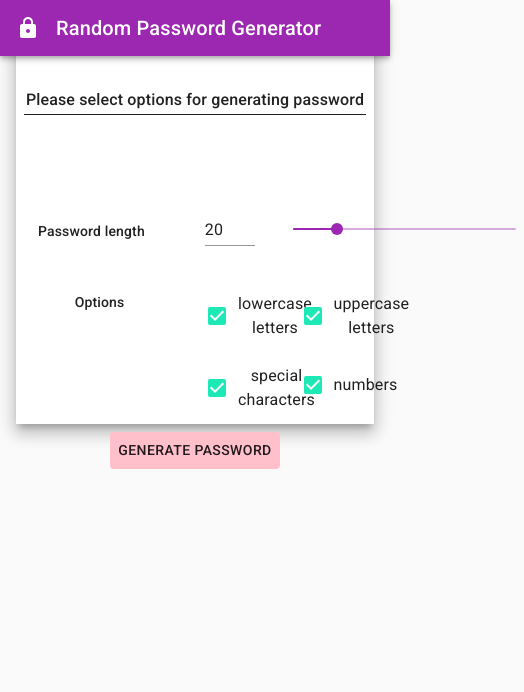
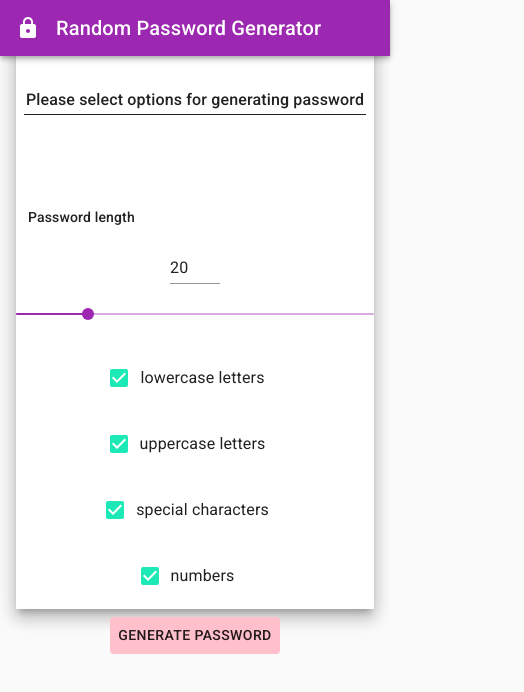
Before and after one commit to szaster/Password-Generator, a React (Create React App) app: page / in a window 390 px wide. Shown: the top 692 px of the page, 524 px wide, since content can reach past the window. Built offline with nearby package versions, Linux system fonts and the light colour scheme.

Commit message:
bug fix, responsive layout fix

```diff
--- a/src/components/CharactersNumber.js
+++ b/src/components/CharactersNumber.js
@@ -5,7 +5,9 @@ import { Grid, Input, Slider, Box, Typography } from "@material-ui/core";
 // TODO! What is root: {r....}
 const useStyles = makeStyles({
   root: {
-    width: 500,
+    // width: 450,
+    flexGrow: 1,
+    overflow: "hidden",
   },
   input: {
     width: 50,
@@ -15,9 +17,10 @@ const useStyles = makeStyles({
 function CharactersNumber() {
   const classes = useStyles();
   const [value, setValue] = React.useState(20);
+
   const handleInputChange = (event) => {
     console.log(event);
-    setValue(event.target.value === "" ? 0 : Number(event.target.value));
+    setValue(event.target.value === "" ? "" : Number(event.target.value));
   };
 
   const handleSliderChange = (event, newValue) => {
@@ -34,17 +37,13 @@ function CharactersNumber() {
 
   return (
     <div className={classes.root}>
-      {/* <Typography id="input-slider" gutter Bottom> */}
-
-      {/* Password length */}
-      {/* </Typography> */}
       <Grid container spacing={2} alignItems="center">
-        <Grid item style={{ padding: 30 }}>
+        <Grid item style={{ padding: 20 }}>
           <Box textAlign="center" fontWeight="fontWeightMedium">
             Password length
           </Box>
         </Grid>
-        <Grid item style={{ padding: 30 }}>
+        <Grid item xs={12} sm>
           <Input
             className={classes.input}
             value={value}
@@ -59,7 +58,7 @@ function CharactersNumber() {
             }}
           />
         </Grid>
-        <Grid item xs>
+        <Grid item xs={12} sm>
           <Slider
             value={typeof value === "number" ? value : 0}
             onChange={handleSliderChange}
--- a/src/components/Options.js
+++ b/src/components/Options.js
@@ -8,10 +8,10 @@ import CharactersNumber from "./CharactersNumber";
 
 function Options() {
   const [state, setState] = React.useState({
-    lowercase: true,
-    uppercase: true,
-    specialCharacters: true,
-    numbers: true,
+    lowercaseChecked: true,
+    uppercaseChecked: true,
+    specialCharactersChecked: true,
+    numbersChecked: true,
   });
 
   const handleChange = (event) => {
@@ -36,55 +36,50 @@ function Options() {
         <Grid style={{ paddingTop: 60 }} item xs={12}>
           <CharactersNumber />
         </Grid>
-        <Grid item xs={6} fontWeight="fontWeightMedium">
-          <Box textAlign="center" fontWeight="fontWeightMedium">
-            Options
-          </Box>
-        </Grid>
-        <Grid item xs={3}>
+
+        <Grid item justifyContent="flex-end" xs={12} sm={6}>
           <FormControlLabel
             control={
               <Checkbox
-                checked={state.lowercase}
+                checked={state.lowercaseChecked}
                 onChange={handleChange}
-                name="lowercase"
+                name="lowercaseChecked"
               />
             }
             label="lowercase letters"
           />
         </Grid>
-        <Grid item xs={3}>
+        <Grid item justifyContent="flex-end" xs={12} sm={6}>
           <FormControlLabel
             control={
               <Checkbox
-                checked={state.uppercase}
+                checked={state.uppercaseChecked}
                 onChange={handleChange}
-                name="uppercase"
+                name="uppercaseChecked"
               />
             }
             label="uppercase letters"
           />
         </Grid>
-        <Grid item xs={6}></Grid>
-        <Grid item xs={3}>
+        <Grid item justifyContent="flex-end" xs={12} sm={6}>
           <FormControlLabel
             control={
               <Checkbox
-                checked={state.specialCharacters}
+                checked={state.specialCharactersChecked}
                 onChange={handleChange}
-                name="specialCharacters"
+                name="specialCharactersChecked"
               />
             }
             label="special characters"
           />
         </Grid>
-        <Grid item xs={3}>
+        <Grid item justifyContent="flex-end" xs={12} sm={6}>
           <FormControlLabel
             control={
               <Checkbox
-                checked={state.numbers}
+                checked={state.numbersChecked}
                 onChange={handleChange}
-                name="numbers"
+                name="numbersChecked"
               />
             }
             label="numbers"
--- a/src/components/generateButton.js
+++ b/src/components/generateButton.js
@@ -3,6 +3,12 @@ import Grid, { Button } from "@material-ui/core";
 import Icons from "@material-ui/icons";
 
 const NewPasswordButton = () => {
+  // password character set
+  const lowerAlphas = "qwertyuiopasdfghjklzxcvbnm";
+  const upperAlphas = lowerAlphas.toUpperCase();
+  const numbers = "1234567890";
+  const special = "!@#$%^&*()_+=-;':/?.,|\\<>";
+
   return (
     <Button style={{ background: "pink", margin: 20 }}>
       Generate Password
```
Also changed, not shown: src/components/Options/index.css (deleted, +0 -11 lines).
